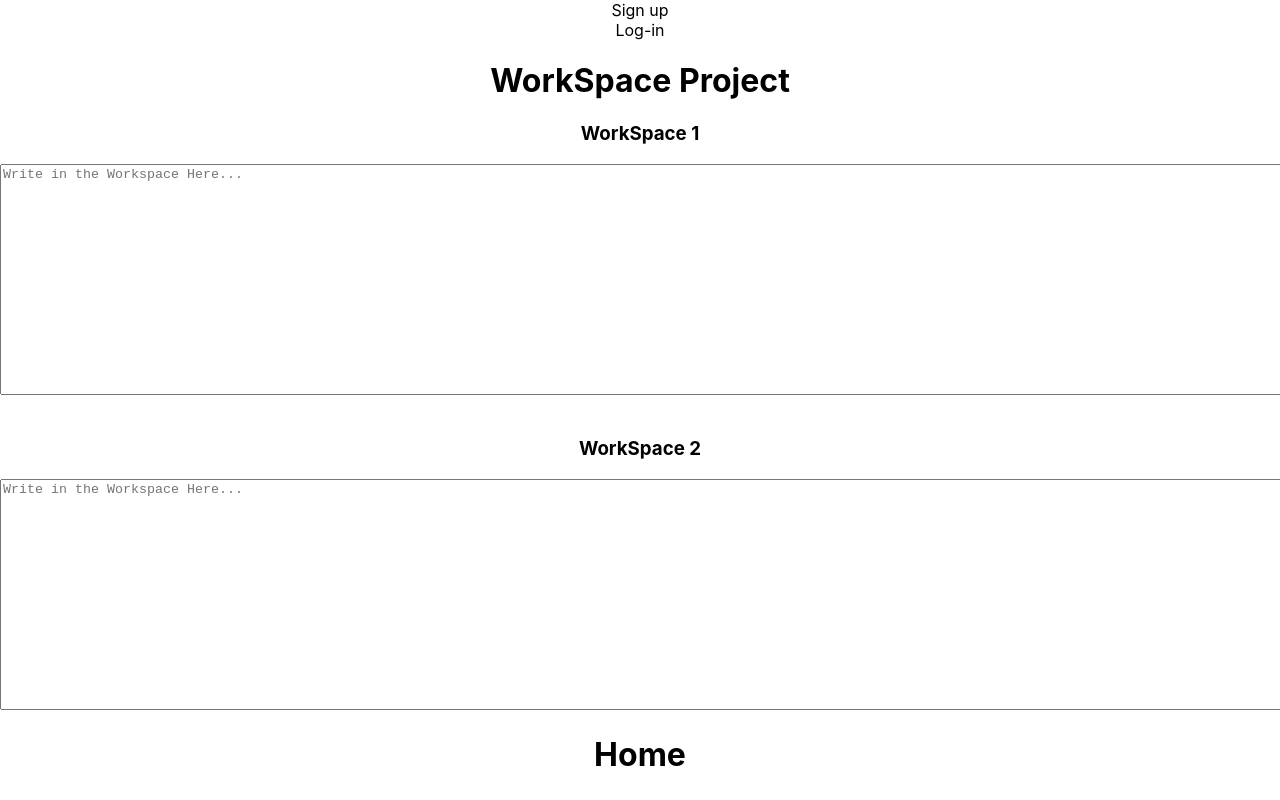
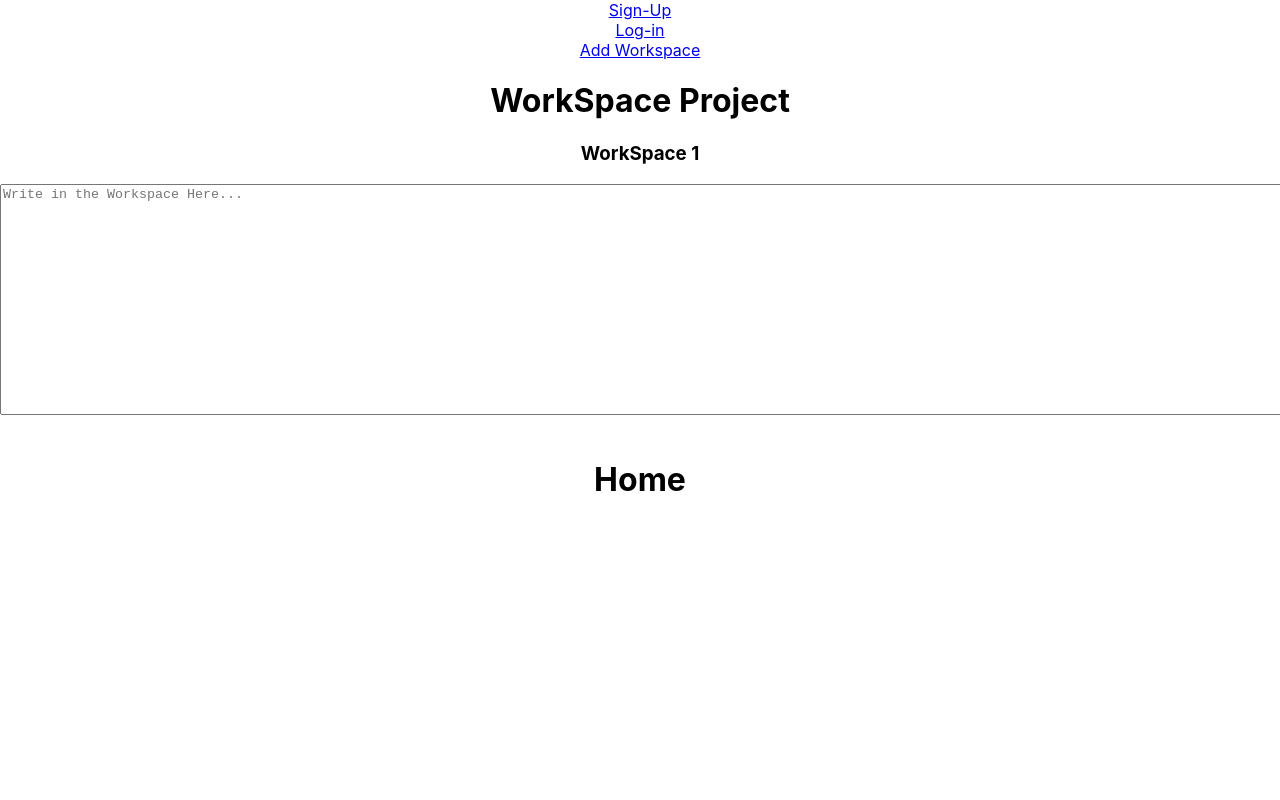
Before and after one commit to jkvyff/workspace, a React (Create React App) app: page /#/ in a window 1280 px wide. Shown: the top 800 px of the page. Built offline with nearby package versions, Linux system fonts and the light colour scheme; data requests are answered from the project's data file; the HTML template or start-up script is replaced by a standard one.

Commit message:
added some routes in the navbar

```diff
--- a/src/components/NavBar.js
+++ b/src/components/NavBar.js
@@ -1,17 +1,36 @@
 import React, { Component } from 'react';
+import {
+    Route,
+    NavLink,
+    HashRouter
+} from 'react-router-dom';
+
+import WorkSpaceContainer from '../containers/WorkSpaceContainer'
+import SignUp from './SignUp';
+import Login from './Login';
 
 class NavBar extends Component {
 
     render() {
         return (
-            <div className="ui menu">
-                <div className="item">
-                    <div className="ui primary button">Sign up</div>
+            <HashRouter>
+                <div className="ui menu">
+                    <div className="item">
+                        <div className="ui button"><NavLink to="/signup">Sign-Up</NavLink></div>
+                    </div>
+                    <div className="item">
+                        <div className="ui button"><NavLink to="/login">Log-in</NavLink></div>
+                    </div>
+                    <div className="item">
+                        <div className="ui button"><NavLink to="/newdocument">Add Workspace</NavLink></div>
+                    </div>
                 </div>
-                <div className="item">
-                    <div className="ui button">Log-in</div>
+                <div className="content">
+                    <Route path="/signup" component={SignUp} />
+                    <Route path="/login" component={Login} />
+                    <Route path="/workspace" component={WorkSpaceContainer} />
                 </div>
-            </div>
+            </HashRouter>
         )
     }
 }
--- a/src/components/WorkSpaceCards.js
+++ b/src/components/WorkSpaceCards.js
@@ -9,8 +9,6 @@ class WorkSpaceCards extends Component {
                 <textarea cols="250" rows="15" placeholder="Write in the Workspace Here..."></textarea>
                 <br></br>
                 <br></br>
-                <h3>WorkSpace 2</h3>
-                <textarea cols="250" rows="15" placeholder="Write in the Workspace Here..."></textarea>
             </div>
         )
     }
--- a/src/containers/WorkSpaceContainer.js
+++ b/src/containers/WorkSpaceContainer.js
@@ -1,12 +1,12 @@
 import React, { Component } from 'react';
-import WorkSpaces from '../components/WorkSpaces'
+import WorkSpaceCards from '../components/WorkSpaceCards';
 
 class WorkSpaceContainer extends Component {
 
     render() {
         return (
             <div>
-                <WorkSpaces />
+                <WorkSpaceCards />
             </div>
         )
     }
```
Also changed, not shown: src/components/Login.js (added), src/components/SignUp.js (added).
